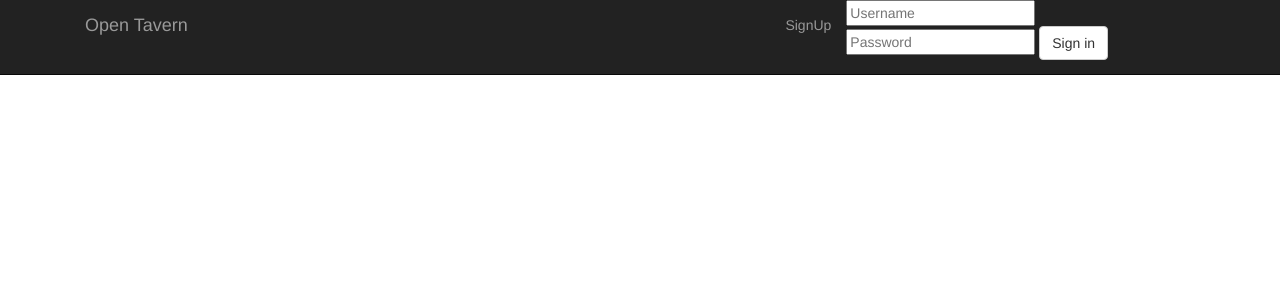
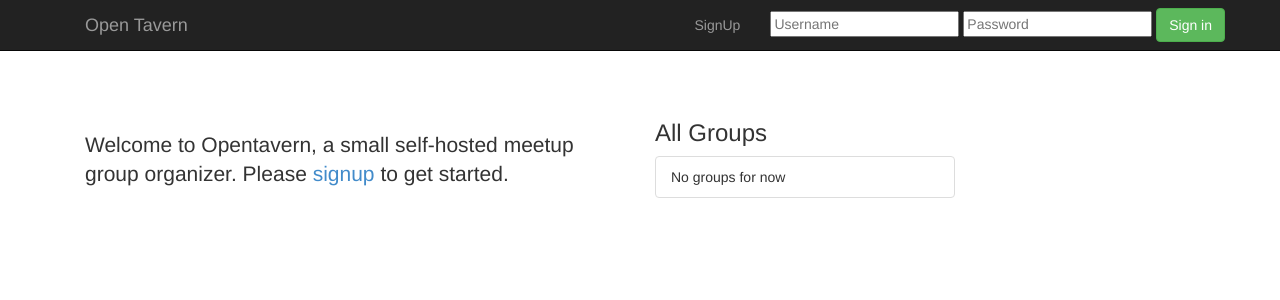
Before and after one commit to agiliq/opentavern, a Django app: page / in a window 1280 px wide. Shown: the top 300 px of the page. Run offline with Django 3.2, Linux system fonts and the light colour scheme; data that the repository does not hold is empty; some libraries are stand-ins or nearby versions.

Commit message:
fix div alignments on pages, add css

```diff
--- a/static/css/base.css
+++ b/static/css/base.css
@@ -1,4 +1,19 @@
+#content {
+	padding-top: 100px;
+}
 
 .list-group{
 	width: 300px;
 }
+
+#home-description {
+	padding: 30px 15px;
+}
+
+.tavern-box {
+	margin: 24px 0px;
+}
+
+.upcoming-events, .completed-events {
+	margin-top: 30px;
+}
--- a/tavern/models.py
+++ b/tavern/models.py
@@ -63,6 +63,9 @@ class Membership(models.Model):
     class Meta:
         unique_together = ['user', 'tavern_group']
 
+    def get_name(self):
+        return self.user.get_full_name() or self.user.username
+
     def __unicode__(self):
         return "%s - %s" % (self.user.username, self.tavern_group.name)
 
@@ -101,6 +104,9 @@ class Event(models.Model):
 
     class Meta:
         ordering = ['starts_at']
+
+    def get_creator(self):
+        return self.creator.get_full_name() or self.creator.username
 
     def get_absolute_url(self):
         return reverse("tavern_event_details", kwargs={"slug": self.slug,
--- a/templates/accounts/signup.html
+++ b/templates/accounts/signup.html
@@ -32,7 +32,7 @@
 
           <div class="form-actions">
             <button type="submit" class="btn btn-primary">Register</button>
-            <button class="btn btn-danger" type="reset">Cancel</button>
+            <a class="btn btn-default" href="{% url 'index' %}">Cancel</a>
           </div>
 
     </fieldset>
--- a/templates/base.html
+++ b/templates/base.html
@@ -5,7 +5,7 @@
     <meta name="viewport" content="width=device-width, initial-scale=1.0">
     <link rel="stylesheet" type="text/css" href="{{ STATIC_URL }}bootstrap/css/bootstrap.min.css">
     <script type="text/javascript" src="{{ STATIC_URL }}jquery/jquery-1.10.2.js"></script>
-    <script type="text/javascript" src="{{ STATIC_URL }}bootstrap/js/bootstrap.js"></script>
+    <script type="text/javascript" src="{{ STATIC_URL }}bootstrap/js/bootstrap.min.js"></script>
     <link rel="stylesheet" href="{{ STATIC_URL }}css/base.css">
 
     {% block javascript %}
@@ -26,16 +26,17 @@
                 {% if user.is_authenticated %}
                   <li><a href="{% url 'index' %}"> Welcome: {% firstof user.first_name user.username %}</a></li>
                   <li><a href="{% url 'tavern_create_group' %}"> Create Group </a></li>
+                  <li><a href="{% url 'tavern_create_event' %}"> Add Event </a></li>
+                  <li><a href="{% url 'change_password' %}" title="ChangePassword"> Change Password</a></li>
                   <li><a href="/accounts/logout?next=/" title="logout"> Logout</a></li>
-                  <li><a href="{% url 'change_password' %}" title="ChangePassword"> Change Password</a></li>
                 {% else %}
 
                   <li><a href="{% url 'signup' %}" title="SignUp"> SignUp</a></li>
-                  <form action="{% url 'signin' %}" method="POST" >
+                  <form class="navbar-form navbar-right" action="{% url 'signin' %}" method="POST" >
                       {% csrf_token %}
                       <input type="text" name="username" id="id_username" placeholder="Username">
                       <input type="password" name="password" id="id_password" placeholder="Password">
-                      <button type="submit" class="btn btn-default">Sign in</button>
+                      <button type="submit" class="btn btn-success">Sign in</button>
                   </form>
                 {% endif %}
 
@@ -43,8 +44,9 @@
             </div>
           </div>
         </div>
-      </div>
-      <div style="padding-top: 100px;">{% block content %}{% endblock %}</div>
+    </div> <!-- HEADER -->
+
+    <div id="content">{% block content %}{% endblock %}</div> <!-- CONTENT -->
     </div>
   </body>
 </html>
--- a/templates/tavern/home.html
+++ b/templates/tavern/home.html
@@ -9,14 +9,14 @@
 {% endif %}
 
 {% if user.is_authenticated %}
-    <div style="width:50%;float:right">
-    <h1>Groups</h1>
-
+<div class="row">
+    <div class="col-md-6">
+        <h3>Your Groups</h3>
         <ul class="list-group">
             {% for group in joined_groups %}
             <li class="list-group-item">
-            <a href="{% url 'tavern_group_details' group.slug %}">{{ group.name }}</a>
-            <button id="{{ group.slug }}" style="float: right;" onclick="toggle_member(this.id, '{{ user.id }}', '{{ group.slug }}')">
+                <a href="{% url 'tavern_group_details' group.slug %}">{{ group.name|capfirst }}</a>
+                <button class="btn btn-default btn-sm" id="{{ group.slug }}" style="float: right;" onclick="toggle_member(this.id, '{{ user.id }}', '{{ group.slug }}')">
                 Unjoin Group
                 </button>
             </li>
@@ -26,8 +26,8 @@
 
             {% for group in unjoined_groups %}
             <li class="list-group-item">
-            <a href="{% url 'tavern_group_details' group.slug %}">{{ group.name }}</a>
-            <button id="{{ group.slug }}" style="float: right;" onclick="toggle_member(this.id, '{{ user.id }}', '{{ group.slug }}')">
+                <a href="{% url 'tavern_group_details' group.slug %}">{{ group.name|capfirst }}</a>
+                <button class="btn btn-default btn-sm" id="{{ group.slug }}" style="float: right;" onclick="toggle_member(this.id, '{{ user.id }}', '{{ group.slug }}')">
                 Join Group
                 </button>
             </li>
@@ -37,42 +37,43 @@
         </ul>
     </div>
 
-    {% if past_events %}
-        {% include 'tavern/past_events.html' %}
-    {% endif %}
-
-    {% if events_rsvped %}
-        <h1> Events I rsvped </h1>
+    <div class="col-md-6">
+        <h3> Events I rsvped </h3>
         <ul class="list-group">
             {% for event in events_rsvped %}
-        <li class="list-group-item"><a href="{% url 'tavern_event_details' event.group.slug event.slug %}">{{ event.name }}</a></li>
+            <li class="list-group-item"><a href="{% url 'tavern_event_details' event.group.slug event.slug %}">{{ event.name|capfirst }}</a></li>
             {% empty %}
-        <li class="list-group-item">No upcoming events</li>
+            <li class="list-group-item">You have not rsvped any event.</li>
             {% endfor %}
         </ul>
-    {% endif %}
-
-    <h3><a href="{% url 'tavern_create_event' %}"> Create Event </a></h3>
-
-
+    </div>
+</div>
 {% else %}
-        {% if groups %}
+<div class="row">
+    <div class="col-md-6">
+        <p id="home-description" class="lead">Welcome to Opentavern, a small self-hosted meetup group organizer. Please <a href="{% url 'signup' %}">signup</a> to get started.</p>
+    </div>
+    <div class="col-md-6">
+        <h3>All Groups</h3>
         <ul class="list-group">
-            <h1>All Groups </h1>
             {% for group in groups %}
             <li class="list-group-item">
-                   <a href="{% url 'tavern_group_details' group.slug %}">{{ group.name }}</a>
+            <a href="{% url 'tavern_group_details' group.slug %}">{{ group.name|capfirst }}</a>
             </li>
             {% empty %}
-            <li class="list-group-item">No groups joined</li>
+            <li class="list-group-item">No groups for now</li>
             {% endfor %}
         </ul>
-        {% endif %}
-
+    </div>
+</div>
 {% endif %}
 
 {% if upcoming_events %}
 {% include 'tavern/upcoming_events.html' %}
+{% endif %}
+
+{% if past_events %}
+{% include 'tavern/past_events.html' %}
 {% endif %}
 
 {% endblock content %}
--- a/templates/tavern/upcoming_events.html
+++ b/templates/tavern/upcoming_events.html
@@ -1,8 +1,8 @@
-<div class="upcoming_events" style="padding-top: 60px;">
-    <h1> Upcoming Events</h1>
+<div class="upcoming-events">
+    <h3> Upcoming Events</h3>
     <ul class="list-group">
     {% for event in upcoming_events %}
-        <li class="list-group-item"><a href="{{ event.get_absolute_url }}">{{ event.name }}</a></li>
+        <li class="list-group-item"><a href="{{ event.get_absolute_url }}">{{ event.name|capfirst }}</a></li>
         {% empty %}
         <li class="list-group-item">No upcoming events</li>
     {% endfor %}
```
Also changed, not shown: templates/tavern/event_details.html (+32 -14 lines), templates/tavern/group_details.html (+39 -9 lines), templates/tavern/past_events.html (+6 -4 lines). Lines whose indentation alone changed are shown as unchanged.
